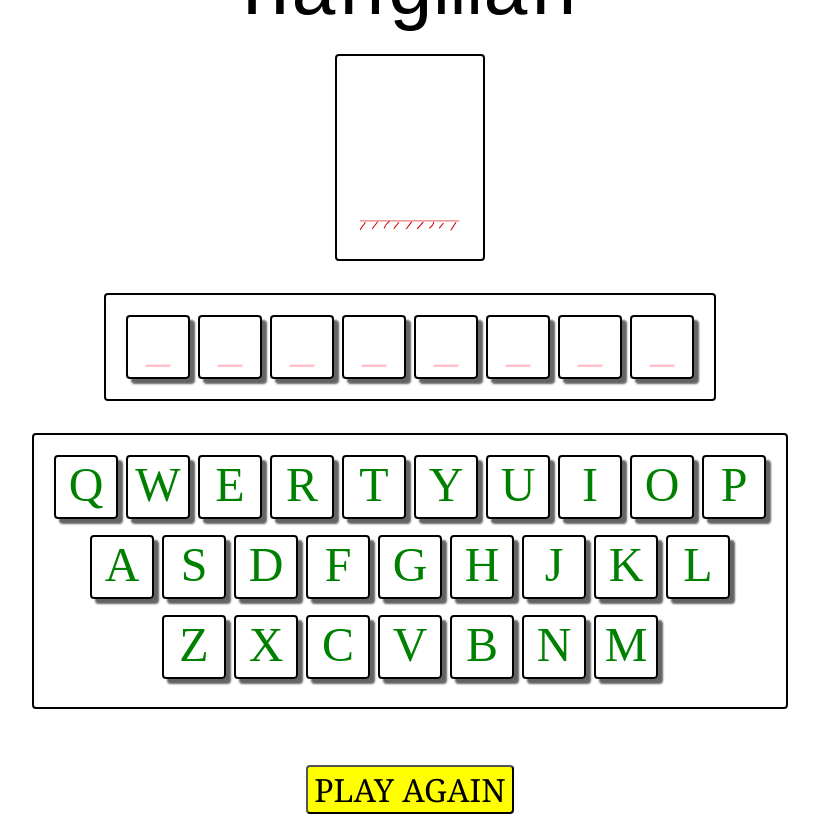
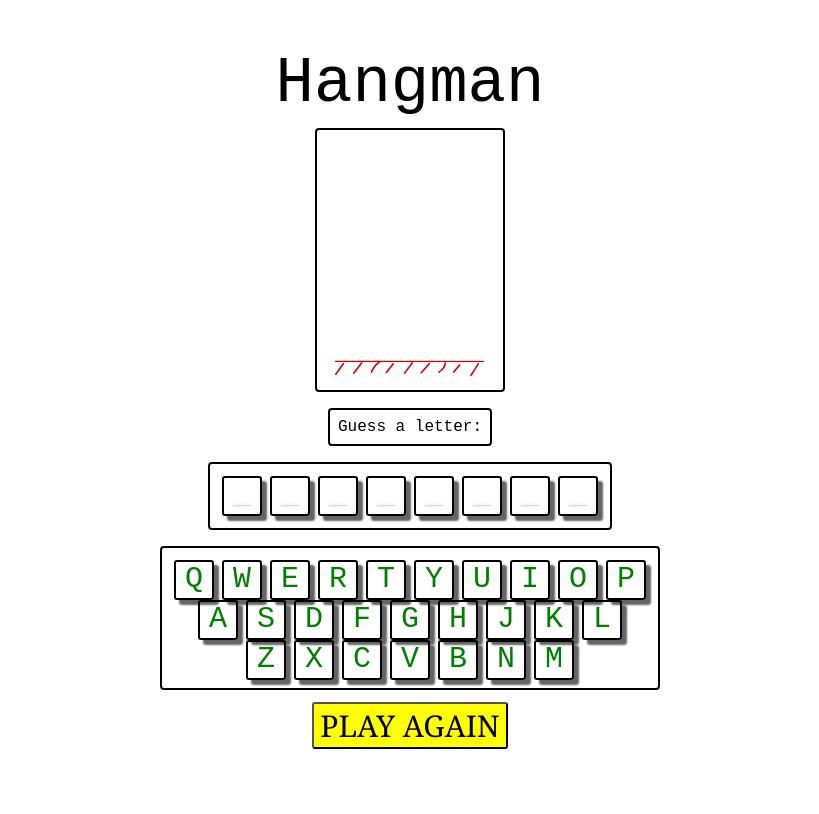
Before and after one commit to Grglls/hangman, a plain HTML site: page index.html in a window 1280 px wide. Shown: the whole page, without its empty margins (230-1049 px from the left). Drawn offline with Linux system fonts and the light colour scheme.

Commit message:
Bugs fixed, winner message added

```diff
--- a/index.html
+++ b/index.html
@@ -11,9 +11,9 @@
 <body>
     <header>Hangman</header>
 
-    <!-- <h1>Guess a letter:</h1> -->
+    <section id="diagram-container"></section>
 
-    <section id="diagram-container"></section>
+    <section id="message-container"></section>
 
     <section id="word-container"></section>
 
--- a/js/main.js
+++ b/js/main.js
@@ -1,5 +1,5 @@
 /*------------------------- version -------------------------*/
-console.log('version 0.6.2');
+console.log('version 1.0');
 
 /*------------------------- constants -------------------------*/
 // Word list sourced from:
@@ -28,7 +28,7 @@ const state = {
 /*------------------------- cached elements  -------------------------*/
 const elements = {
     diagramContainer: document.getElementById('diagram-container'),
-    message: document.querySelector('h2'),
+    message: document.getElementById('message-container'),
     wordContainer: document.getElementById('word-container'),
     keyboardContainer: document.getElementById('keyboard-container'),
     playAgain: document.getElementById('play-again'),
@@ -44,7 +44,7 @@ init();
 
 
 function init () {
-    state.randomWord = randomWord(WORDS_SORTED);  //Consider bringing the word in already as uppercase here.
+    state.randomWord = randomWord(WORDS_SORTED);
     state.randomWordArray = state.randomWord.toUpperCase().split(""); // Change the word to upper case, convert to an array.
     state.currentWord = state.randomWord.split("").map((x) => '_'); // Create a blank array, same length as word.
     state.incorrectGuesses = 0;
@@ -75,6 +75,9 @@ function init () {
 function handleClick(event) {
     // If the event.target wasn't a keyboard letter, exit the function:
     if (event.target.classList.contains('keyboard-letter') === false) return;
+
+    // If the game has already been won or lost, exit the function:
+    if (state.result !== null) return;
 
     // Add the clicked letter to the list of guessed letters:
     state.guessedLetters.push(event.target.innerText);
@@ -113,7 +116,7 @@ function handleClick(event) {
     render();
 }
 
-// Randomly select a word from an array:
+
 function randomWord(array) {
     randomIndex = Math.floor(Math.random() * array.length);
     return array[randomIndex];
@@ -123,14 +126,11 @@ function randomWord(array) {
 function checkWinner(arguments) {
     // Check if all the guesses have been used up.
     if (state.incorrectGuesses === 7) {
-        console.log('loser');
         return 'loss';
         // Otherwise check if the currentWord array matches the randomWord array:
     } else if (state.currentWord.every((value, index) => value === state.randomWordArray[index])) {
-        console.log('winner');
         return 'win';
     } else {
-        console.log('no winner');
     }   return null;
 }
 
@@ -139,15 +139,11 @@ function render() {
     renderDiagram();
     renderWord();
     renderMessage();
-    renderControls();
 }
 
 
 function renderDiagram() {
     // Set the image to that corresponding to the number of incorrect guesses:
-    // elements.diagramContainer.innerHTML = `<img src="../assets/Hangman ${ state.incorrectGuesses }.svg" alt="${ state.incorrectGuesses } incorrect guesses">`;
-    // elements.diagramContainer.innerHTML = `<img src="Hangman/assets/Hangman ${ state.incorrectGuesses }.svg" alt="${ state.incorrectGuesses } incorrect guesses">`;
-    // elements.diagramContainer.innerHTML = `<img src="/assets/Hangman ${ state.incorrectGuesses }.svg" alt="${ state.incorrectGuesses } incorrect guesses">`;
     elements.diagramContainer.innerHTML = `<img src="https://grglls.github.io/Hangman/assets/Hangman ${ state.incorrectGuesses }.svg" alt="${ state.incorrectGuesses } incorrect guesses">`;
 }
 
@@ -166,19 +162,15 @@ function renderWord() {
     }
 }
 
-// To-do: renderMessage function:
+
 function renderMessage() {
     // Either say 'guess a letter' or 'gameover' or 'winner'
     // Say whether to guess a letter or
-
+    if (state.result === null) {
+        elements.message.innerText = 'Guess a letter:';
+    } else if (state.result === 'win') {
+        elements.message.innerText = 'You win!';
+    } else if (state.result === 'loss') {
+        elements.message.innerText = 'You lose!';
+    }
 }
-
-// To-do: renderControls function:
-// Update the colours of the keyboard keys for whether they are correct or incorrect guesses.
-function renderControls() {
-    // Add the class of correct to the letters that are in the word:
-
-
-    // Add the class of incorrect to the letters that aren't in the word:
-
-}
--- a/styles.css
+++ b/styles.css
@@ -1,5 +1,7 @@
 * {
     box-sizing: border-box;
+    font-family: monospace;
+
 }
 
 body {
@@ -12,38 +14,41 @@ body {
 }
 
 header {
-    font-family: monospace;
-    font-size: 10vmin;
+    font-size: 8vh;
 }
 
 section {
     border: 2px black solid;
-    border-radius: 0.5vmin;
-    font-size: 6vmin;
-    margin: 2vmin;
-    padding: 2vmin;
+    border-radius: 0.5vh;
+    margin: 1vh;
+    padding: 1vh;
 }
 
 img {
-    height: 20vmin;
+    height: 30vh;
+}
 
+section#message-container {
+    font-size: min(2vh, 30px);
+    padding: auto 0.5vh;
+    text-align: center;
+    position: relative;
 }
 
 section#word-container {
     color: pink;
     display: flex;
-    /* flex-direction: ; */
 }
 
 section#keyboard-container {
     color: green;
-
     display: grid;
-    grid-template-rows: repeat(3, 10vmin);
+    grid-template-rows: repeat(3, 5vh);
     grid-template-areas:
         "row1"
         "row2"
         "row3";
+    height: 18vh;
 }
 
 #keyboard-row-1 {
@@ -65,18 +70,16 @@ section#keyboard-container {
 }
 
 .keyboard-letter {
+    font-size: min(8vh, 30px);
     position: relative;
     border: 2px black solid;
-    border-radius: 0.5vmin;
-    margin: 0.5vmin;
+    border-radius: 3px;
+    margin: 0.5vh;
     padding: auto;
-    height: 8vmin;
-    width: 8vmin;
+    height: min(8vh, 40px);
+    width: min(8vh, 40px);
     text-align: center;
     box-shadow: 5px 5px 2px rgb(100, 100, 100);
-
-    /* align-items: center; */
-    /* justify-content: center; */
 }
 
 .correct {
@@ -98,10 +101,10 @@ section#keyboard-container {
 button {
     text-transform: uppercase;
     background-color: yellow;
-    border-radius: 0.5vmin;
-    font-size: 4vmin;
+    border-radius: 3px;
+    font-size: min(4vh, 30px);;
     font-family: Georgia;
-    margin: 5vmin;
+    margin: 0.5vh;
 }
 
 button:hover {
```
Also changed, not shown: README.md.
